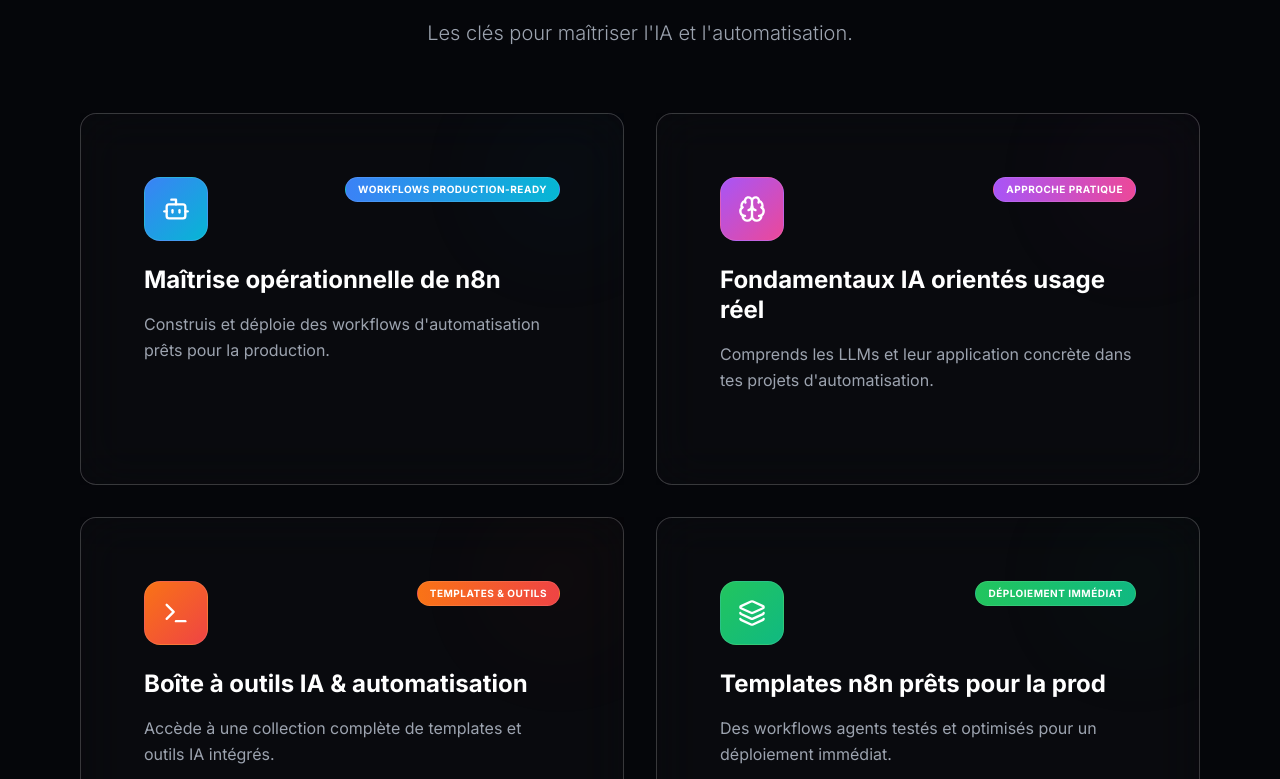
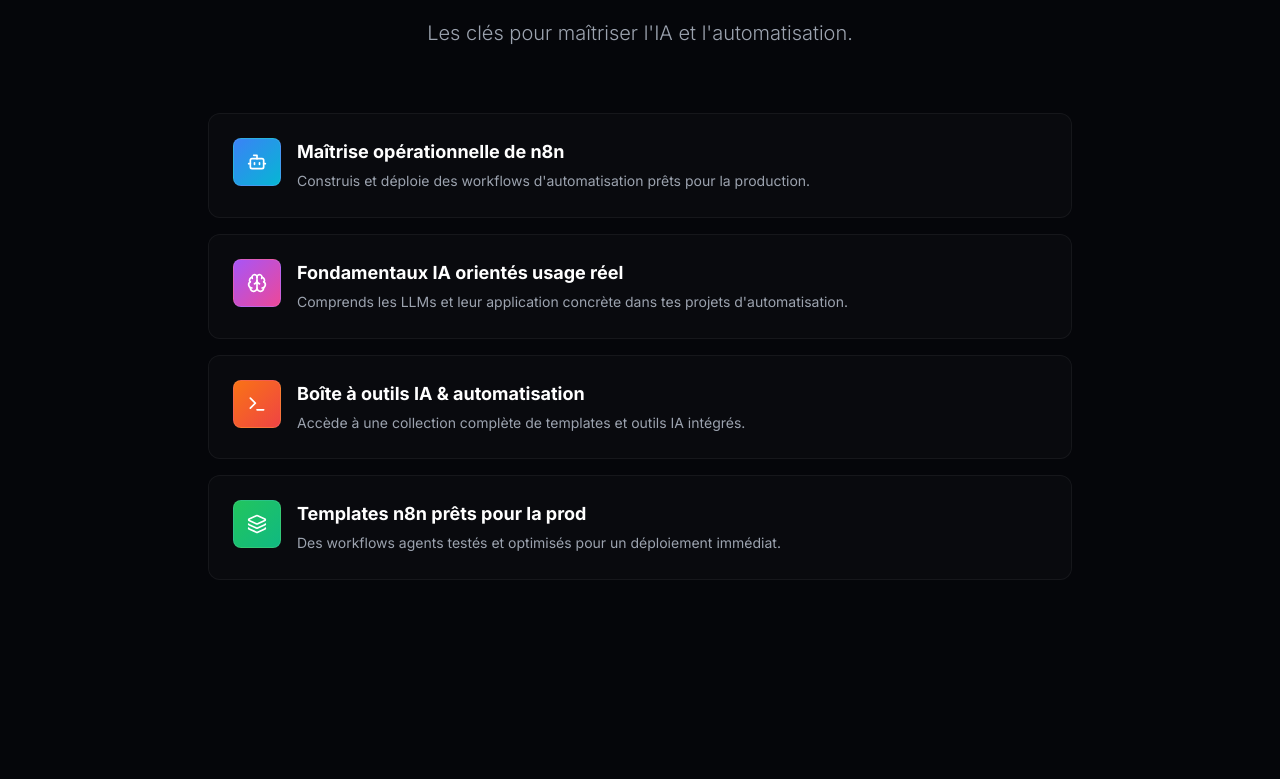
Before and after one commit to outilnoeporchiercizairepro/aura-lite, a React (Vite) app: page / in a window 1280 px wide. Shown: the part 2941-3720 px from the top of the page. Built offline with nearby package versions, Linux system fonts and the light colour scheme.

Commit message:
Updated App.tsx

```diff
--- a/App.tsx
+++ b/App.tsx
@@ -277,68 +277,55 @@
       </section>
 
       {/* Ce que tu obtiens Section */}
-      <section className="py-24 container mx-auto px-4 max-w-6xl">
+      <section className="py-24 container mx-auto px-4 max-w-4xl">
         <SectionHeader title="Ce que tu obtiens" subtitle="Les clés pour maîtriser l'IA et l'automatisation." />
 
-        <div className="grid grid-cols-1 md:grid-cols-2 gap-8 mt-16">
+        <div className="space-y-4 mt-16">
           {[
             {
               title: "Maîtrise opérationnelle de n8n",
               description: "Construis et déploie des workflows d'automatisation prêts pour la production.",
-              icon: <Bot size={28} />,
-              gradient: "from-blue-500 to-cyan-500",
-              highlight: "Workflows Production-Ready"
+              icon: <Bot size={20} />,
+              color: "from-blue-500 to-cyan-500"
             },
             {
               title: "Fondamentaux IA orientés usage réel",
               description: "Comprends les LLMs et leur application concrète dans tes projets d'automatisation.",
-              icon: <Brain size={28} />,
-              gradient: "from-purple-500 to-pink-500",
-              highlight: "Approche Pratique"
+              icon: <Brain size={20} />,
+              color: "from-purple-500 to-pink-500"
             },
             {
               title: "Boîte à outils IA & automatisation",
               description: "Accède à une collection complète de templates et outils IA intégrés.",
-              icon: <Terminal size={28} />,
-              gradient: "from-orange-500 to-red-500",
-              highlight: "Templates & Outils"
+              icon: <Terminal size={20} />,
+              color: "from-orange-500 to-red-500"
             },
             {
               title: "Templates n8n prêts pour la prod",
               description: "Des workflows agents testés et optimisés pour un déploiement immédiat.",
-              icon: <Layers size={28} />,
-              gradient: "from-green-500 to-emerald-500",
-              highlight: "Déploiement Immédiat"
+              icon: <Layers size={20} />,
+              color: "from-green-500 to-emerald-500"
             }
           ].map((item, i) => (
             <motion.div
               key={i}
-              initial={{ opacity: 0, y: 40 }}
-              whileInView={{ opacity: 1, y: 0 }}
+              initial={{ opacity: 0, x: -20 }}
+              whileInView={{ opacity: 1, x: 0 }}
               viewport={{ once: true }}
-              transition={{ delay: i * 0.15, duration: 1, ease: [0.16, 1, 0.3, 1] }}
+              transition={{ delay: i * 0.1, duration: 0.6, ease: [0.16, 1, 0.3, 1] }}
+              className="group"
             >
-              <GlassCard className="relative h-full overflow-hidden group">
-                <div className={`absolute top-0 right-0 w-32 h-32 bg-gradient-to-br ${item.gradient} opacity-5 rounded-full blur-3xl group-hover:opacity-10 transition-opacity duration-500`} />
-
-                <div className="relative z-10 p-8">
-                  <div className="flex items-start justify-between mb-6">
-                    <div className={`w-16 h-16 rounded-2xl bg-gradient-to-br ${item.gradient} bg-opacity-10 flex items-center justify-center border border-white/10 group-hover:scale-110 transition-transform duration-300`}>
-                      <div className="text-white">
-                        {item.icon}
-                      </div>
-                    </div>
-                    <span className={`px-3 py-1 rounded-full text-[10px] font-bold uppercase tracking-wider bg-gradient-to-r ${item.gradient} bg-opacity-10 text-white border border-white/10`}>
-                      {item.highlight}
-                    </span>
+              <div className="flex items-start gap-4 p-6 rounded-xl bg-white/[0.02] border border-white/5 hover:border-white/10 hover:bg-white/[0.04] transition-all duration-300">
+                <div className={`flex-shrink-0 w-12 h-12 rounded-lg bg-gradient-to-br ${item.color} bg-opacity-10 flex items-center justify-center border border-white/10 group-hover:scale-110 transition-transform duration-300`}>
+                  <div className="text-white">
+                    {item.icon}
                   </div>
-
-                  <h4 className="text-white text-2xl font-bold mb-4 leading-tight">{item.title}</h4>
-                  <p className="text-gray-400 leading-relaxed">{item.description}</p>
-
-                  <div className={`mt-6 h-1 w-0 group-hover:w-full bg-gradient-to-r ${item.gradient} transition-all duration-500 rounded-full`} />
                 </div>
-              </GlassCard>
+                <div className="flex-1 min-w-0">
+                  <h4 className="text-white text-lg font-bold mb-1">{item.title}</h4>
+                  <p className="text-gray-400 text-sm leading-relaxed">{item.description}</p>
+                </div>
+              </div>
             </motion.div>
           ))}
         </div>
```
